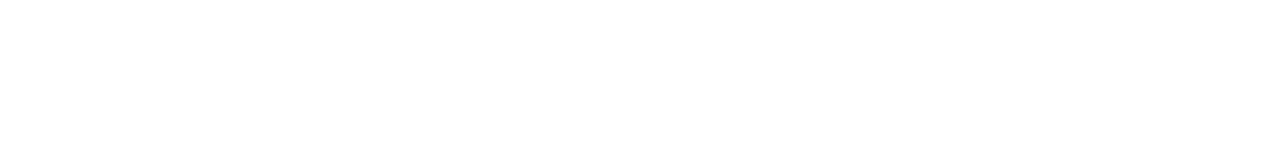
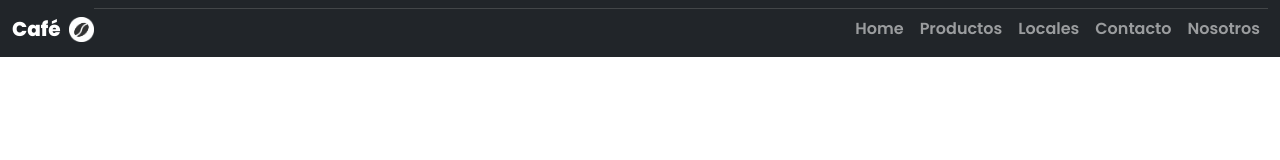
Before and after one commit to tomasbrizuela/PreEntrega2-Brizuela3, a plain HTML site: page index.html in a window 1280 px wide. Drawn offline with nearby package versions, Linux system fonts and the light colour scheme.

Commit message:
primera versión

```diff
--- a/index.html
+++ b/index.html
@@ -17,7 +17,37 @@
 </head>
 
 <body>
+    <nav class="navbar navbar-expand-md bg-dark navbar-dark">
+        <div class="container-fluid">
+            <a id="brand" class="navbar-brand" href="index.html">Café
 
+                <img id="logo" src="./images/cafelogo.png" alt="">
+            </a>
+
+            <button class="navbar-toggler" type="button" data-bs-toggle="collapse" data-bs-target="#collapsibleNavbar">
+                <span class="navbar-toggler-icon"></span>
+            </button>
+            <div class="collapse navbar-collapse" id="collapsibleNavbar">
+                <ul class="navbar-nav">
+                    <li class="nav-item">
+                        <a class="nav-link" href="#">Home</a>
+                    </li>
+                    <li class="nav-item">
+                        <a class="nav-link" href="#">Productos</a>
+                    </li>
+                    <li class="nav-item">
+                        <a class="nav-link" href="#">Locales</a>
+                    </li>
+                    <li class="nav-item">
+                        <a class="nav-link" href="#">Contacto</a>
+                    </li>
+                    <li class="nav-item">
+                        <a class="nav-link" href="#">Nosotros</a>
+                    </li>
+                </ul>
+            </div>
+        </div>
+    </nav>
 
 
     <script src="https://cdn.jsdelivr.net/npm/bootstrap@5.3.3/dist/js/bootstrap.bundle.min.js"
--- a/style.scss
+++ b/style.scss
@@ -0,0 +1,45 @@
+$font: poppins;
+$color: black;
+$color2: white;
+
+*{
+    margin: 0px;
+    padding: 0px;
+}
+
+.container-fluid{
+    display: flex;
+    justify-content: center;
+    align-items: center;
+}
+
+.navbar-nav{
+    display: flex;
+    justify-content: center;
+    align-items: center;
+    font-family: $font;
+    font-weight: 600;
+}
+
+#collapsibleNavbar{
+    justify-content: end;
+    align-items: end;
+    font-family: $font;
+    border-top: 0.5px solid rgba(128, 128, 128, 0.358);
+}
+
+#logo{
+    width: 25px;
+    margin: 0px 0px 0px 5px;
+    line-height: 40px;
+}
+
+#brand{
+    margin: 0px;
+    padding: 0px;
+    justify-self: center;
+    align-self: center;
+    line-height: 40px;
+    font-family: $font;
+    font-weight: 800;
+}
```
Also changed, not shown: images/cafelogo.png (added), style.css, 1 other file.
